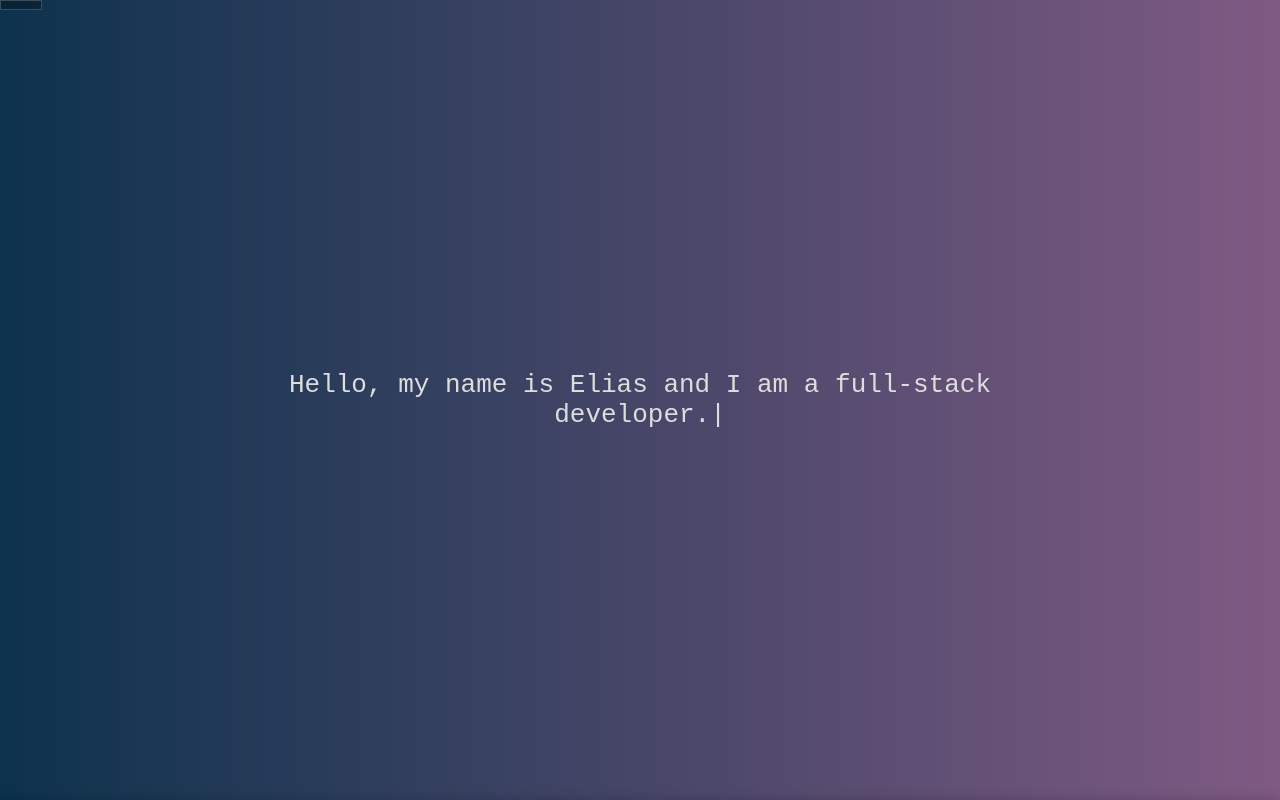
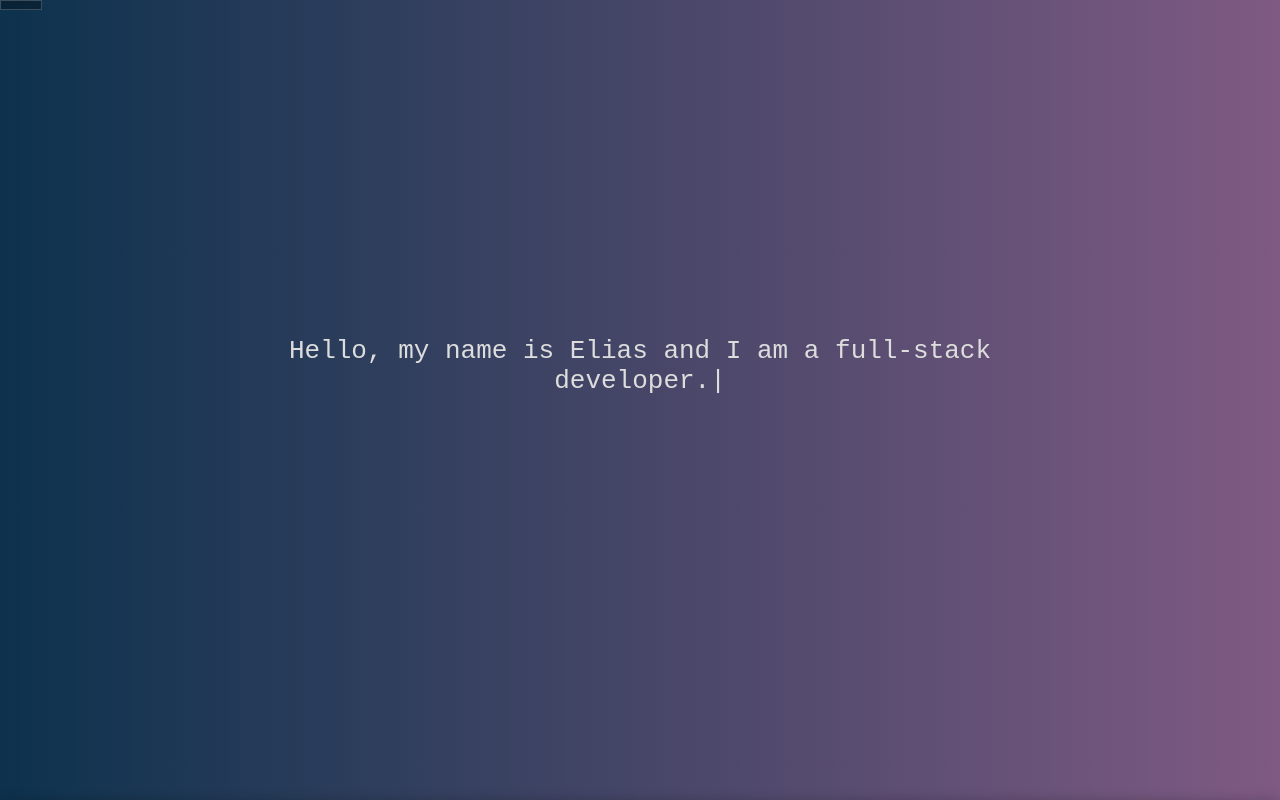
Before and after one commit to EliasHanken/portfolio, a React (Create React App) app: page / in a window 1280 px wide. Shown: the top 800 px of the page. Built offline with nearby package versions, Linux system fonts and the light colour scheme.

Commit message:
First page was expanding when typing

```diff
--- a/src/index.css
+++ b/src/index.css
@@ -78,9 +78,11 @@ code {
 }
 
 input[type="range"] {
-  -webkit-appearance: none;
   width: 100%;
   margin: 10px 0;
+  -webkit-appearance: none;
+  -moz-appearance: none;
+  appearance: none;
 }
 input[type="range"]:focus {
   outline: none;
@@ -151,6 +153,7 @@ input[type="range"]::-ms-track {
   max-width: 60%;
   font-family: monospace;
   color: #ddd;
+  height: 8rem;
 }
 
 .spacer{
```
